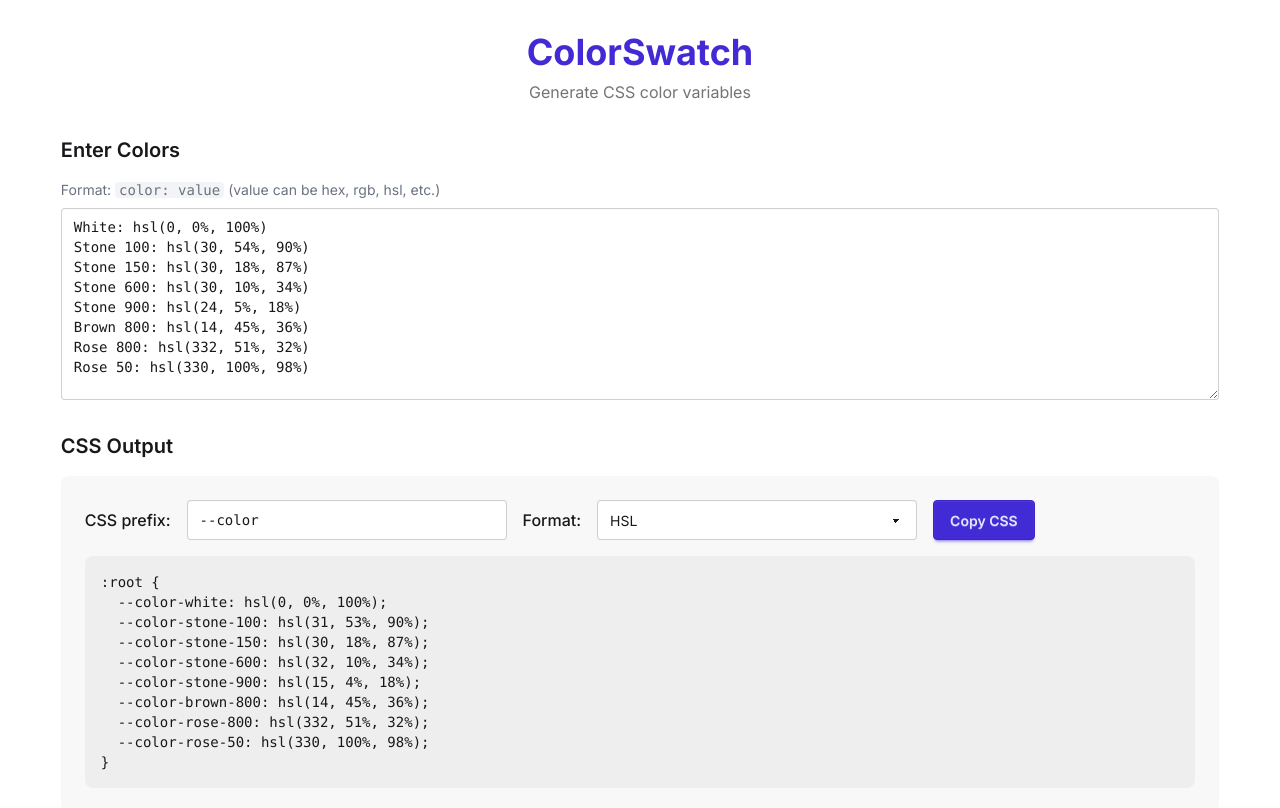
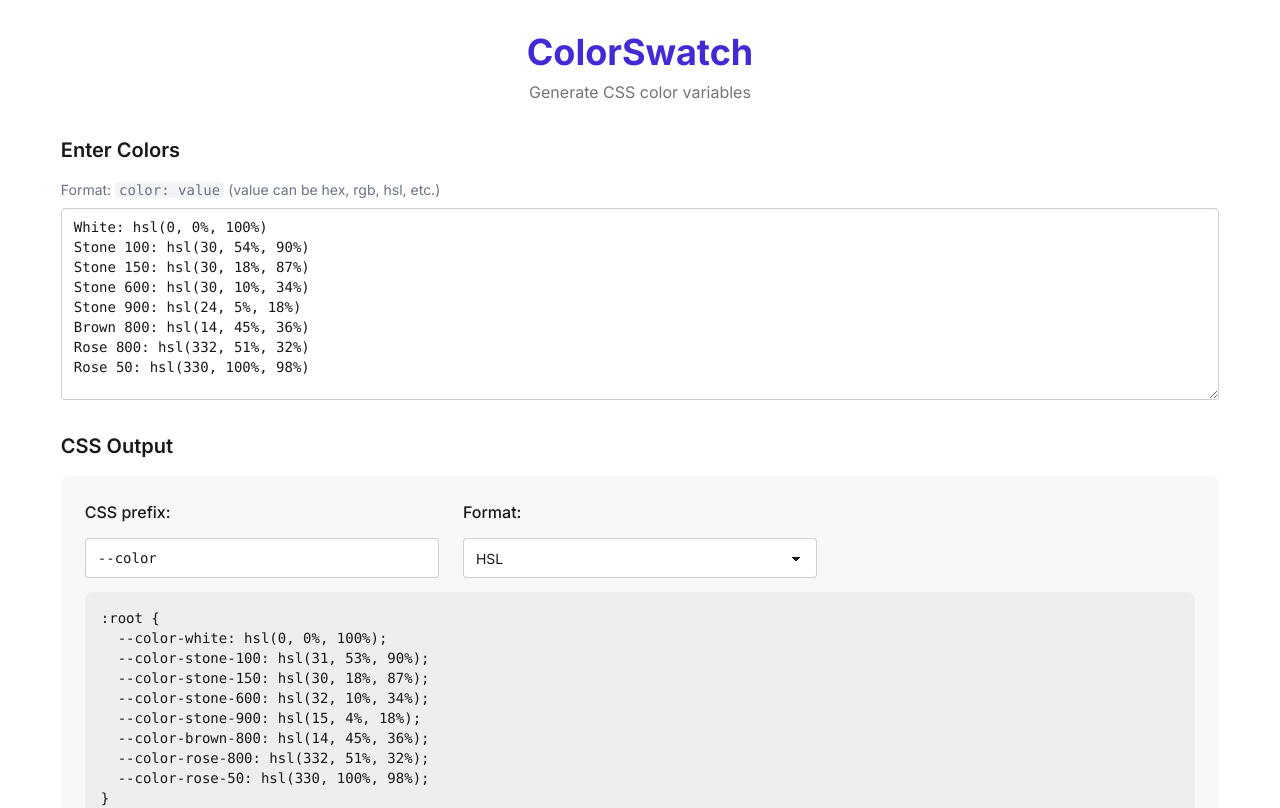
Before and after one commit to AGutierrezR/color-swatch, a React (Vite) app: page / in a window 1280 px wide. Shown: the top 808 px of the page. Built offline with nearby package versions, Linux system fonts and the light colour scheme.

Commit message:
feat: improve css output layout

```diff
--- a/src/components/CssOutput.jsx
+++ b/src/components/CssOutput.jsx
@@ -1,20 +1,31 @@
 import { COLOR_FORMATS } from "../utils";
 
-function CssOutput({ prefix, onPrefixChange, cssOutput, copied, onCopy, outputFormat, onFormatChange }) {
+function CssOutput({
+  prefix,
+  onPrefixChange,
+  cssOutput,
+  copied,
+  onCopy,
+  outputFormat,
+  onFormatChange,
+}) {
   return (
-    <div className="mb-8 bg-base-200 p-6 rounded-lg">
-      <div className="flex flex-wrap items-center gap-4 mb-4">
+    <div className="flow mb-8 bg-base-200 p-6 rounded-lg">
+      <div className="auto-grid" data-fit="two-columns">
+        <div className="flow">
           <label className="font-medium text-base-content">CSS prefix:</label>
           <input
             type="text"
-          className="input input-bordered flex-1 max-w-xs font-mono text-sm"
+            className="input input-bordered w-full font-mono text-sm"
             value={prefix}
             onChange={(e) => onPrefixChange(e.target.value)}
             placeholder="--color"
           />
+        </div>
+        <div className="flow">
           <label className="font-medium text-base-content">Format:</label>
           <select
-          className="select select-bordered"
+            className="select select-bordered w-full"
             value={outputFormat}
             onChange={(e) => onFormatChange(e.target.value)}
           >
@@ -24,16 +35,17 @@
               </option>
             ))}
           </select>
-        <button
-          onClick={onCopy}
-          className={`btn ${copied ? "btn-success" : "btn-primary"}`}
-        >
-          {copied ? "Copied!" : "Copy CSS"}
-        </button>
+        </div>
       </div>
       <pre className="bg-base-300 text-base-content p-4 rounded-lg overflow-x-auto text-sm font-mono">
         {cssOutput}
       </pre>
+      <button
+        onClick={onCopy}
+        className={`btn btn-block mt-4 ${copied ? "btn-success" : "btn-primary"}`}
+      >
+        {copied ? "Copied!" : "Copy CSS"}
+      </button>
     </div>
   );
 }
--- a/src/index.css
+++ b/src/index.css
@@ -36,7 +36,20 @@
   --grid-placement: auto-fit;
 }
 
-.auto-grid[data-rows="masonry"] {
-  align-items: start;
-  grid-template-rows: masonry;
+.auto-grid[data-fit="two-columns"] {
+  display: grid;
+  grid-template-columns: repeat(auto-fill, minmax(min(300px, 100%), 1fr));
+  gap: 1.5rem;
 }
+
+.cluster {
+  display: flex;
+  flex-wrap: wrap;
+  gap: var(--gutter, var(--space-s-l));
+  justify-content: var(--cluster-horizontal-alignment, flex-start);
+  align-items: var(--cluster-vertical-alignment, center);
+}
+
+.flow > * + * {
+  margin-top: var(--flow-space, 1em);
+}
```
Lines whose indentation alone changed are shown as unchanged.
